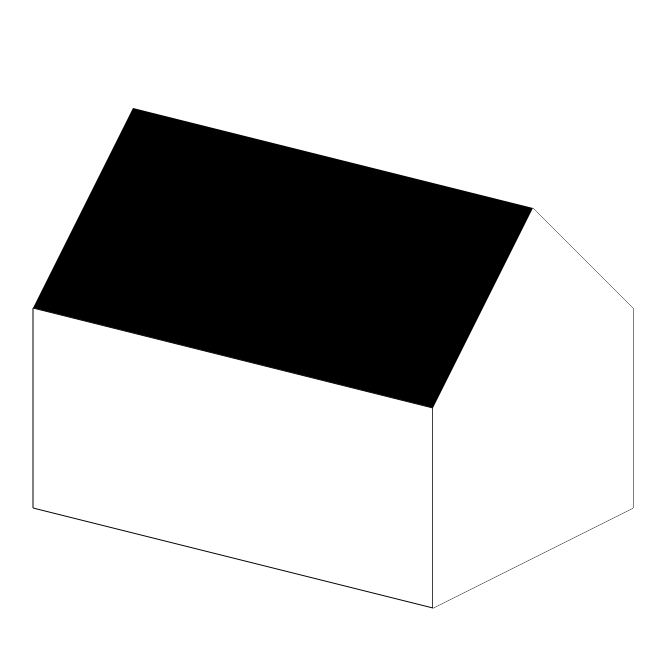
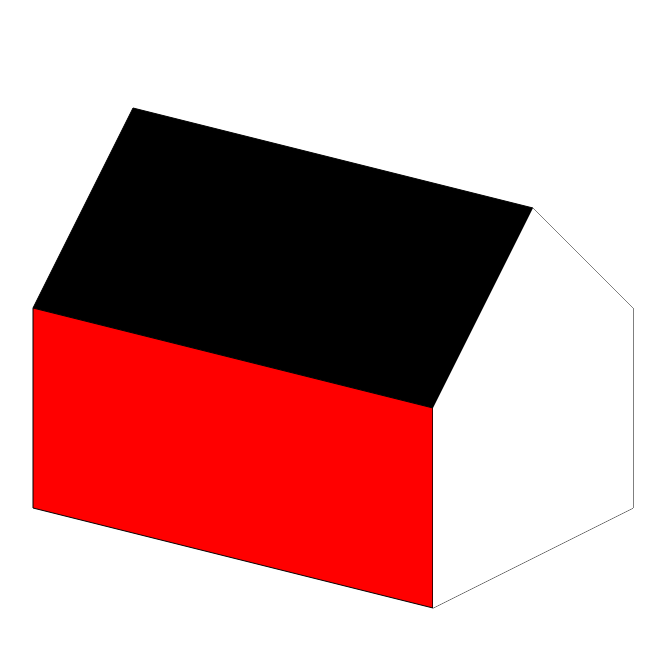
Before and after one commit to merlijn1411/M2-prog-js, a plain HTML site: page les2/funcionts/index.html in a window 1280 px wide. Shown: the whole page, without its empty margins (175-840 px from the left). Drawn offline with Linux system fonts and the light colour scheme.

Commit message:
verbetering van opdracht les2

```diff
--- a/les2/funcionts/app.js
+++ b/les2/funcionts/app.js
@@ -6,8 +6,6 @@ class App
         var g = canvas.getContext('2d');
         g.canvas.width  = window.innerWidth;
         g.canvas.height = window.innerHeight;
-        var gX = canvas.width / 2;
-        var gY = canvas.height / 2;
         var black = "#000000";
         var white = "#FFFFFF";
         var red = "#ff0000";
@@ -19,8 +17,10 @@ class App
         g.lineTo(200,300);
         g.lineTo(300,100);
         g.fillStyle = black;
+        g.closePath();
         g.fill();
-        g.closePath();
+        g.stroke();
+
 
         g.beginPath();
         g.moveTo(200,300);
@@ -28,7 +28,7 @@ class App
         g.lineTo(600,600);
         g.lineTo(600,400);
         g.lineTo(200,300);
-        g.fillStyle = white;
+        g.fillStyle = red;
         g.fill();
         g.stroke();
         g.closePath();
--- a/les2/funcionts/index.html
+++ b/les2/funcionts/index.html
@@ -3,6 +3,6 @@
         <script type="module" defer src="app.js"></script>
     </head>
     <body>
-        <canvas id="canvasId" width="600" height="400"></canvas>
+        <canvas id="canvasId" width="1000" height="1000"></canvas>
     </body>
 </html>
```
Also changed, not shown: les1/index.html (+0 -10 lines).
